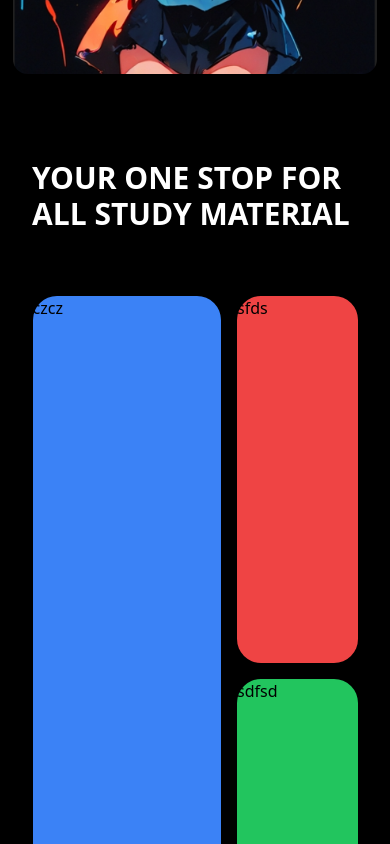
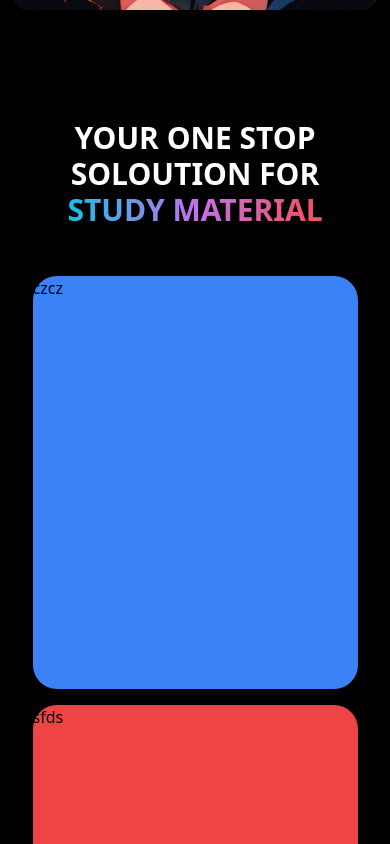
Before and after one commit to lakshaydewan/releaf_project, a React (Vite) app: page / in a window 390 px wide. Shown: the part 920-1764 px from the top of the page. Built offline with nearby package versions, Linux system fonts and the light colour scheme.

Commit message:
bento grid made responsive

```diff
--- /dev/null
+++ b/src/components/assinmentsectionnew.jsx
@@ -0,0 +1,11 @@
+import { Section1 } from "./sectionnew"
+
+
+const Assignmentssectionnew = () => {
+
+    return(
+        <Section1>
+
+        </Section1>
+    )
+}
--- a/src/components/bentogrid.jsx
+++ b/src/components/bentogrid.jsx
@@ -6,13 +6,21 @@ import { Section1 } from "./sectionnew"
 const Bentogrid = () => {
 
     return(
-        <Section1 classname="pt-[12rem] -mt-[5.25rem]" id="bent grid ">
+        <Section1 custompaddings="py-5" classname="pt-[12rem] -mt-[5.25rem]" id="bent grid ">
             <div className="w-full flex flex-col  items-center">
-                <div className="mb-16 text-white font-bold text-3xl md:text-5xl lg:text-5xl xl:text-5xl -mt-6 px-8 ">YOUR ONE STOP FOR ALL STUDY MATERIAL</div>
-                <div className="w-10/12 h-[750px] gap-4 grid grid-cols-5 grid-rows-6">
-                    <div className="row-start-1 row-end-6 col-start-1 col-end-4 bg-blue-500 border border-none rounded-3xl">czcz</div>
-                    <div className="row-start-1 row-end-4 col-start-4 col-end-6 bg-red-500 border-none rounded-3xl">sfds</div>
-                    <div className="row-start-4 row-end-6 col-start-4 col-end-6 bg-green-500 border-none rounded-3xl">sdfsd</div>
+            <div className="relative z-[1] max-w-[62rem] mx-auto text-center mb-[3rem] md:mb-16 lg:mb-[4rem] ">
+                    <h1 className="text-white font-bold text-3xl md:text-4xl lg:text-4xl xl:text-5xl  px-8   ">
+                        YOUR ONE STOP SOLOUTION FOR
+                        <span className="inline-block relative"  style={{
+          background: 'linear-gradient(to right, #12c2e9, #c471ed, #f64f59)',
+          WebkitBackgroundClip: 'text',
+          color: 'transparent'}} > STUDY MATERIAL</span>
+                    </h1>
+                </div>
+                <div className="w-10/12 aspect-[512/1600] sm:aspect-[512/1024] md:aspect-[1024/600] gap-4 grid grid-cols-1 grid-rows-12 md:grid-cols-5 md:grid-rows-6  ">
+                    <div className="row-start-1 row-end-6 md:col-start-1 md:col-end-4 bg-blue-500 border border-none rounded-3xl">czcz</div>
+                    <div className="row-start-6 row-end-10 md:row-start-1 md:row-end-4 md:col-start-4 md:col-end-6 bg-red-500 border-none rounded-3xl">sfds</div>
+                    <div className="row-start-10 row-end-12 md:row-start-4 md:row-end-6 md:col-start-4 md:col-end-6 bg-green-500 border-none rounded-3xl">sdfsd</div>
                 </div>
             </div>
         </Section1>
--- a/src/components/herosection.jsx
+++ b/src/components/herosection.jsx
@@ -8,7 +8,7 @@ const Herosection = () => {
         id="hero">
             <div className=" relative">
                 <div className="relative z-[1] max-w-[62rem] mx-auto text-center mb-[4rem] md:mb-20 lg:mb-[6rem]">
-                    <h1 className="mb-6 text-white font-bold text-3xl md:text-5xl lg:text-5xl xl:text-5xl mt-8 px-8 lg:mt-16  ">
+                    <h1 className="mb-6 text-white font-bold text-3xl md:text-5xl lg:text-5xl xl:text-5xl px-8 -mt-8 lg:mt-16  ">
                         Lorem ipsum dolor sit amet consectetur, adipisicing
                         <span className="inline-block relative"  style={{
           background: 'linear-gradient(to right, #12c2e9, #c471ed, #f64f59)',
```
